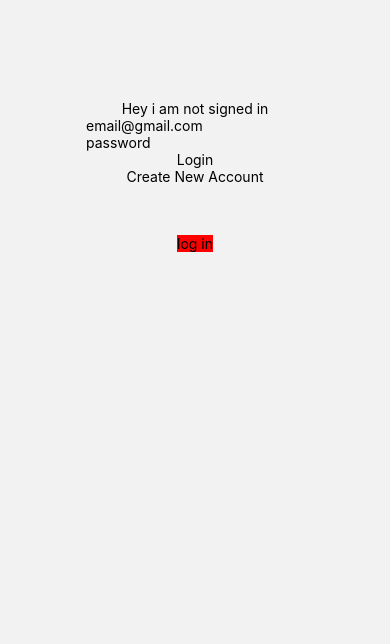
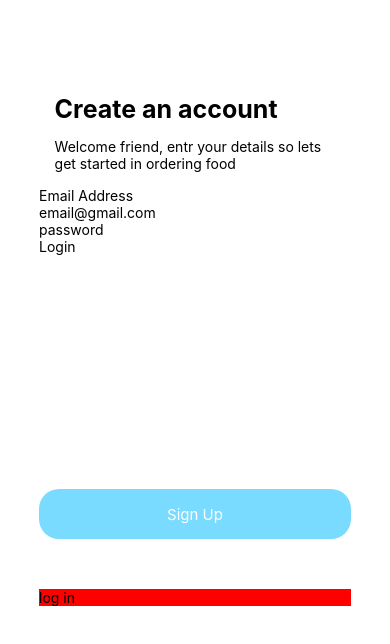
Before and after one commit to AppNextCorner/NextCorner, a React Native app: screen /Login in a window 390 px wide. Shown: the top 644 px of the page. Built offline with nearby package versions, Linux system fonts and the light colour scheme; no server answers.

Commit message:
assign selectedOption to label selected value

```diff
--- a/components/SingleOptionSelectionComponent.js
+++ b/components/SingleOptionSelectionComponent.js
@@ -4,17 +4,22 @@
  * - We use the header component here due to the fact that it is first
  */
 
+// make a list of options start vertical, then format
+// if the button is clicked -> add the option label to an array
+// if the button is clicked again, then remove the option label from the array
+// if another option is clicked, then, remove the option label from the array
+
 import { Text, FlatList, StyleSheet, TouchableOpacity } from 'react-native'
 import React, { useState } from 'react'
 import RadioButtonRN from 'radio-buttons-react-native'
 
 export default function SingleOptionSelectionComponent(props) {
-  const [value, setValue] = useState([])
-  let okd = value.map((val) => val.option)
-  // if statement is not equal to the previous value, then add it, if not filter it out
+  const [value, setValue] = useState({
+    option: '',
+    id: 0,
+  })
 
-  let okd2 = okd.filter((item, index) => okd.indexOf(item) === index)
-
+  console.log(value)
   return (
     <>
       {/* The onPress handler tells React to change the value of the radioButtons Hook*/}
@@ -25,30 +30,27 @@ export default function SingleOptionSelectionComponent(props) {
           return (
             <>
               <Text style={styles.optionTitle}>{item.optionTitle}</Text>
+              {/* <Text>{item.selectedOption}</Text> */}
+              {
+                value !== '' ? <Text>{item.selectedOption}</Text> : null
+              }
+
               <FlatList
                 data={item.options}
                 renderItem={({ item }) => {
                   return (
                     <TouchableOpacity
-                      onPress={() => {
-                        // console.log(item)
-                        // console.log()
+                      onPress={(event) => {
 
-                        setValue([
-                          ...value,
-                          { id: Math. floor(Math. random() * 100), option: item.label },
+                        setValue(
+                          {
+                            option: item.label,
+                            id: item.id,
+                          },
                           // Put old items at the end
-                        ])
+                        )
 
-                        // setValue(
-                        //   // Replace the state
-                        //   [
-                        //     // with a new array
-                        //     ...value, // that contains all the old items
-                        //     {  option: e.target.value}, // and one new item at the end
-                        //   ].filter((item,
-                        //     index) => value.indexOf(item) === index)
-                        // )
+
                       }}
                     >
                       <Text>{item.label}</Text>
@@ -60,12 +62,8 @@ export default function SingleOptionSelectionComponent(props) {
           )
         }}
       />
-      <FlatList
-        data={okd2}
-        renderItem={({ item }) => {
-          return <Text>{item}</Text>
-        }}
-      />
+       <Text>{value.option}</Text>
+
     </>
   )
 }
--- a/constants/MenuData.js
+++ b/constants/MenuData.js
@@ -50,12 +50,19 @@ export const DEFAULT_TENDING_DATA = [
                   // label is a prop from RadioButtonRN
                   {
                     label: 'Mild?',
+                    id: 0,
+                    status: false,
                   },
                   {
                     label: 'amogus',
+                    id: 1,
                   },
                 ],
               },
+              {
+                selectedOption: '',
+              },
+
               {
                 optionTitle: 'Extra',
               },
@@ -63,24 +70,16 @@ export const DEFAULT_TENDING_DATA = [
                 options: [
                   {
                     label: 'Mild',
+                    id: 2,
                   },
                   {
-                    label: 'amogus',
+                    label: 'WOW',
+                    id: 3,
                   },
                 ],
               },
               {
-                optionTitle: 'Extra',
-              },
-              {
-                options: [
-                  {
-                    label: 'Mild',
-                  },
-                  {
-                    label: 'amogusAgain',
-                  },
-                ],
+                selectedOption: '',
               },
             ],
           },
@@ -650,7 +649,6 @@ export const DEFAULT_TENDING_DATA = [
       },
     ],
   },
-
 ]
 
 export const DEFAULT_CATEGORY_DATA = [
--- a/pages/CartPage.js
+++ b/pages/CartPage.js
@@ -7,7 +7,7 @@ import React from 'react'
 
 import { getCart } from '../store/addToCart'
 import { useAppSelector } from '../store/hook'
-
+import { Feather } from '@expo/vector-icons'
 import { useNavigation } from '@react-navigation/native'
 import {
   StyleSheet,
@@ -40,8 +40,10 @@ const CartPage = () => {
   let limitTextAmount = text.slice(0, 75) + ''
 
   return (
-    <View style={{ backgroundColor: '#fff', flex: 1, marginTop: 200 }}>
-      <Button style={{marginTop: '20%',}} title="Button" onPress={goHome} />
+    <View style={{ backgroundColor: '#fff', flex: 1 }}>
+      <Pressable style={styles.goBackButton} onPress={goHome}>
+        <Feather name="arrow-left-circle" size={40} color="black" />
+      </Pressable>
       <FlatList
         data={cartList}
         renderItem={({ item }) => (
@@ -52,17 +54,20 @@ const CartPage = () => {
             >
               <View style={styles.card}>
                 <View style={styles.imageBox}>
-                  <Image style={styles.foodImages} source={item.image} />
+                  <Image
+                    style={styles.foodImages}
+                    source={item.menuItemImage}
+                  />
                 </View>
                 <View style={styles.foodTexts}>
-                  <Text style={styles.categoryText}>{item.title}</Text>
+                  <Text style={styles.categoryText}>{item.menuItemName}</Text>
                   <Text style={styles.descriptionOfItem}>
                     {limitTextAmount}
                   </Text>
-                  <Text style={styles.priceText}>{item.price}</Text>
+                  <Text style={styles.priceText}>{item.menuItemPrice}</Text>
                 </View>
                 {/* Store image with button  */}
-                <Button
+                {/* <Button
                   title="Increment"
                   onPress={() => {
                     console.log(item.itemId)
@@ -72,7 +77,7 @@ const CartPage = () => {
                       }),
                     )
                   }}
-                />
+                /> */}
                 <Text style={{ flex: 1, textAlign: 'center', top: 50 }}>
                   {amount}
                 </Text>
@@ -90,6 +95,9 @@ const CartPage = () => {
 export default CartPage
 
 const styles = StyleSheet.create({
+  goBackButton: {
+    margin: '10%'
+  },
   descriptionOfItem: {
     flex: 1,
     fontSize: 10,
--- a/pages/HomePage.js
+++ b/pages/HomePage.js
@@ -8,7 +8,6 @@ import {
   View,
   FlatList,
   Text,
-  TouchableOpacity,
   Button
 } from 'react-native'
 import { useState } from 'react'
--- a/pages/auth/SignInPage.js
+++ b/pages/auth/SignInPage.js
@@ -3,7 +3,14 @@
  * Note: It still requires "forgot password" functionality and styling for the page
  */
 
-import { View, Text, TouchableOpacity, TextInput, Alert } from 'react-native'
+import {
+  View,
+  Text,
+  TouchableOpacity,
+  TextInput,
+  Alert,
+  StyleSheet,
+} from 'react-native'
 import { useAppDispatch } from '../../store/hook'
 import { setUser } from '../../store/userSession'
 import { useState } from 'react'
@@ -44,13 +51,13 @@ export default function SignInPage() {
         Alert.alert(err.message)
       })
   }
-/*
+  /*
   Function that handles an existing account
 */
   const handleSignIn = () => {
     // prebuilt function from firebase to handle sign in request by taking in email and pass state and auth coming from firebase/auth
     signInWithEmailAndPassword(auth, email, password)
-    // takes in the credentials from email and password
+      // takes in the credentials from email and password
       .then((userCredential) => {
         console.log('Signed In')
         // set the user as a variable
@@ -69,7 +76,7 @@ export default function SignInPage() {
         Alert.alert(err.message)
       })
   }
-// test function to enter the page without an account
+  // test function to enter the page without an account
   const signIn = () => {
     if (!isLoading) {
       setIsLoading(true)
@@ -85,11 +92,18 @@ export default function SignInPage() {
       }, 2000)
     }
   }
+
+  // loading the sign in page
   return (
-    <View
-      style={{ justifyContent: 'center', alignItems: 'center', marginTop: 100 }}
-    >
-      <Text>Hey i am not signed in</Text>
+    <View style={styles.signInContainer}>
+      <View style={styles.headerTag}>
+        <Text style={styles.mainHeader}>Create an account</Text>
+        <Text>
+          Welcome friend, entr your details so lets get started in ordering food
+        </Text>
+      </View>
+
+      <Text>Email Address</Text>
       <TextInput
         readOnly={false}
         onChangeText={(text) => {
@@ -110,8 +124,8 @@ export default function SignInPage() {
         <Text>Login</Text>
       </TouchableOpacity>
 
-      <TouchableOpacity onPress={handleCreateAccount}>
-        <Text>Create New Account</Text>
+      <TouchableOpacity style={styles.signInButton} onPress={handleCreateAccount}>
+        <Text style={styles.signInText}>Sign Up</Text>
       </TouchableOpacity>
 
       <TouchableOpacity
@@ -123,3 +137,39 @@ export default function SignInPage() {
     </View>
   )
 }
+
+const styles = StyleSheet.create({
+  signInText: {
+    color: '#fff',
+    textAlign: 'center',
+    fontSize: 15,
+  },
+  signInButton: {
+    backgroundColor: '#78DBFF',
+    marginTop: '75%',
+    padding: '5%',
+    justifyContent: 'flex-end',
+
+    borderRadius: 20,
+  },
+  headerTag: {
+
+    margin: '5%',
+
+
+  },
+  signInContainer: {
+
+    padding: '10%',
+    paddingTop: '20%',
+    flex: 1,
+    backgroundColor: '#fff'
+  },
+  mainHeader: {
+    fontWeight: 'bold',
+    marginBottom: '5%',
+    fontSize: 25,
+
+
+  }
+})
--- a/routing/Route.js
+++ b/routing/Route.js
@@ -68,7 +68,7 @@ function Home() {
         tabBarInactiveTintColor: 'grey',
 
         tabBarShowLabel: true,
-        tabBarStyle: { padding: 10, height: 60 },
+        tabBarStyle: { padding: 10, height: 90},
       })}
     >
       {/* Tabs we want to use  */}
```
